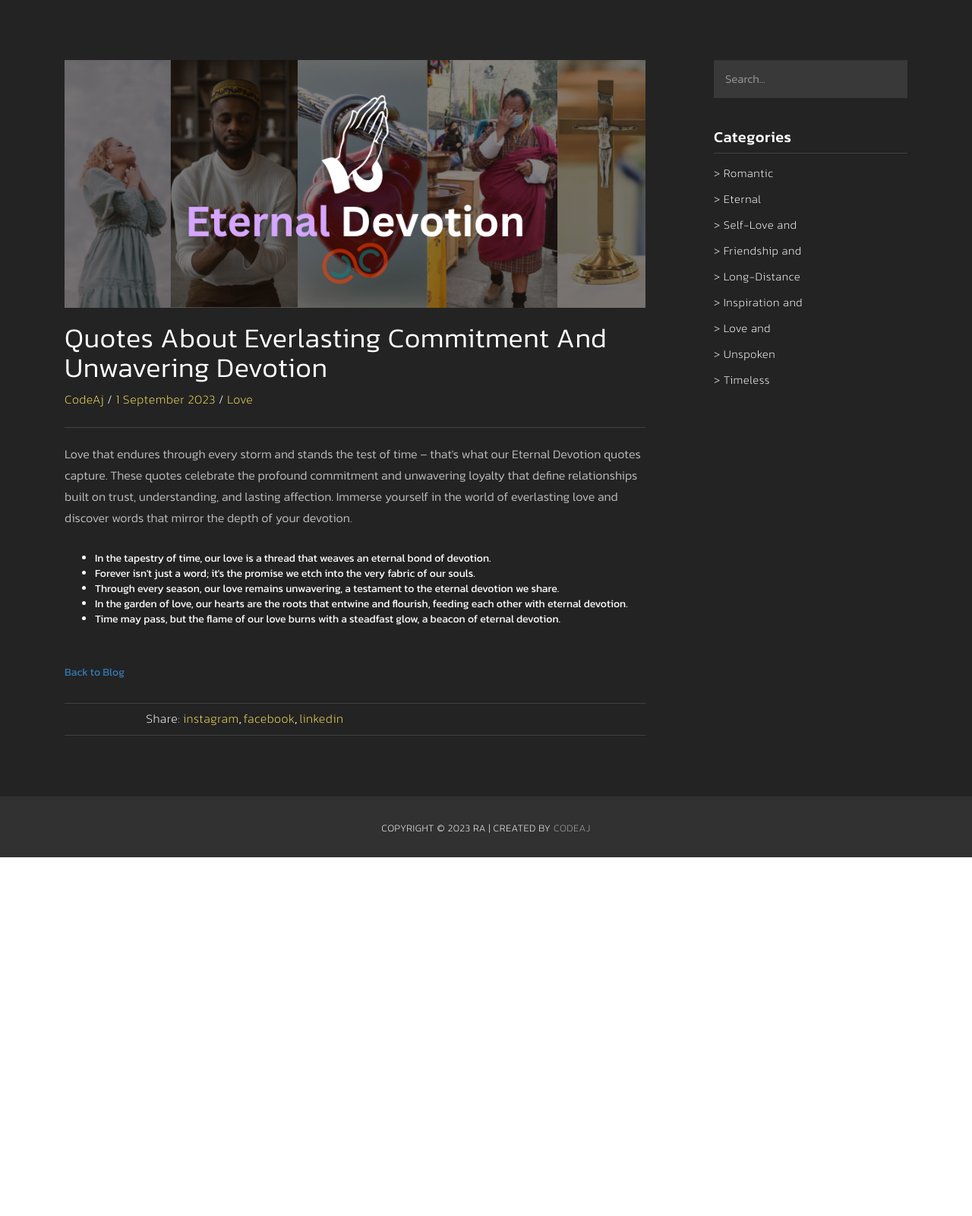
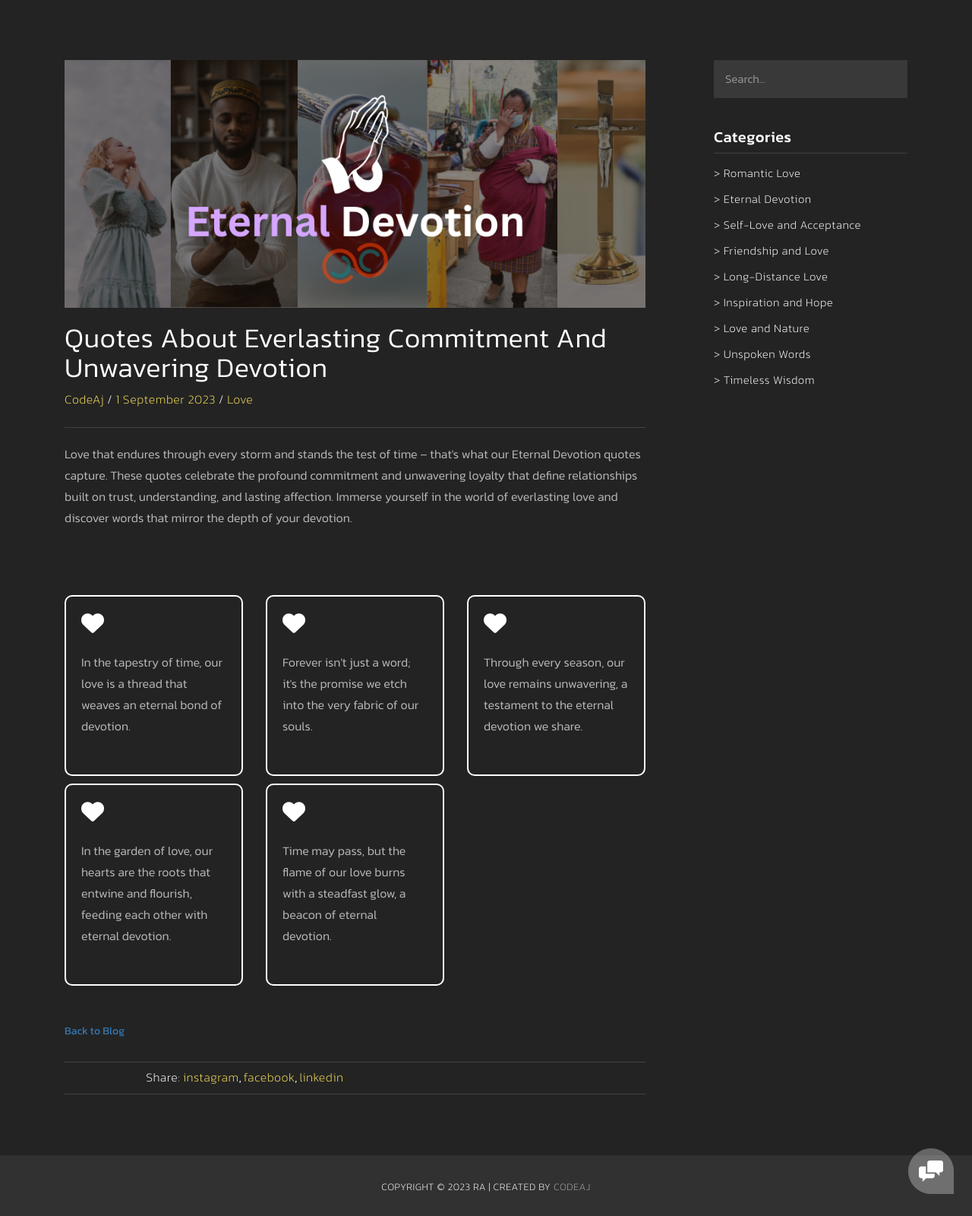
Before and after one commit to ajayoneness/RA, a Django app: a page that uses templates/index.html in a window 1280 px wide. Shown: the part 296-1896 px from the top of the page at 76% size. Run offline with Django 4.2, Linux system fonts and the light colour scheme; data comes from the database, SQL or seed files in the repository; both versions use the stored data as it was after the commit; some libraries are stand-ins or nearby versions.

Commit message:
change in ui

```diff
--- a/RA/urls.py
+++ b/RA/urls.py
@@ -4,11 +4,13 @@
 from django.conf.urls.static import static
 from django.contrib.staticfiles.urls import staticfiles_urlpatterns
 
+
 urlpatterns = [
     path('admin/', admin.site.urls),
     path('', include('you.urls')),
 ]
 
+
+
 urlpatterns += static(settings.MEDIA_URL,document_root=settings.MEDIA_ROOT)
-
 urlpatterns += staticfiles_urlpatterns()
--- /dev/null
+++ b/RA/views.py
@@ -0,0 +1,5 @@
+
+from django.shortcuts import render
+
+def custom_404_view(request, exception):
+    return render(request, '404.html', status=404)
--- a/templates/index.html
+++ b/templates/index.html
@@ -39,11 +39,16 @@
             </a>
         </div>
         <div class="menu-icon">
+
+
         <span></span>
       </div>
     </nav>
 
     {% block content %}
+
+
+
 
     <div id="video-container">
         <div class="video-overlay"></div>
--- a/templates/single-post.html
+++ b/templates/single-post.html
@@ -4,6 +4,39 @@
 
 {% load static %}
     {% block content %}
+
+    <link rel="stylesheet" href="https://cdnjs.cloudflare.com/ajax/libs/font-awesome/6.4.2/css/all.min.css" integrity="sha512-z3gLpd7yknf1YoNbCzqRKc4qyor8gaKU1qmn+CShxbuBusANI9QpRohGBreCFkKxLhei6S9CQXFEbbKuqLg0DA==" crossorigin="anonymous" referrerpolicy="no-referrer" />
+
+    <style>
+        .boxxx{
+
+            border-radius:10px;
+            transition : 1s;
+
+        }
+
+        .boxxx i{
+            color :white;
+            transition : 1s;
+        }
+
+        .boxxx p{
+            cursor: pointer;
+        }
+
+        .boxxx:hover{
+            background-color : rgba(255,0,0,0.1);
+        }
+
+        .boxxx:hover i{
+            color :red;
+            cursor: pointer;
+
+
+        }
+
+    </style>
+
 
     <div class="page-heading">
         <div class="container">
@@ -27,18 +60,33 @@
                                     <span><a href="#">CodeAj</a> / <a href="#">1 September 2023</a> / <a href="#">Love</a></span>
 
                                     <p>{{quotes.0.category.longdecription}}<p>
-                                    <ul style="color:white;">
-                                    {% for quote in quotes %}
 
-                                        <li>{{quote.quote}}</li>
+                                    <br>
 
-                                    {% endfor %}
-                                    </ul>
+                                    <div class="row">
+
+                                        {% for quote in quotes %}
+                                        <div class="col-md-6 col-lg-4 col-sm-12  " style="margin-bottom:10px;" >
+                                            <div class=" boxxx" style="border:2px solid white; padding: 20px;">
+                                                <i style="font-size: 30px;" class="fa-solid fa-heart"></i>
+                                                <p>
+                                                    {{quote.quote}}
+                                                </p>
+                                            </div>
+                                        </div>
+                                        {% endfor %}
+
+                                    </div>
+
+
+
 
 
                                     <br><br><a href="{% url 'index' %}">Back to Blog</a></p>
                                     <div class="tags-share">
                                         <div class="row">
+
+
 <!--                                            <div class="col-md-6">-->
 <!--                                                <ul class="tags">-->
 <!--                                                    <li>Tags:</li>-->
@@ -47,6 +95,8 @@
 <!--                                                    <li><a href="#">life is good</a></li>-->
 <!--                                                </ul>-->
 <!--                                            </div>-->
+
+
                                             <div class="col-md-6">
                                                 <ul class="share">
                                                     <li>Share:</li>
@@ -112,16 +162,24 @@
 <!--                            </li></a>-->
 <!--                        </ul>-->
 <!--                    </div>-->
+
+
                     <div class="categories">
                         <div class="sidebar-heding">
                             <h2>Categories</h2>
                         </div>
                         <ul>
                             {% for cat in categories %}
-                            <li><a href="/singlepage/{{cat.slug}}">> {{cat.name}}</a></li>
+                            <li><a href="/singlepage/{{cat.slug}}">> {{cat.name}} {{cat.lastname}}</a></li>
+
                             {% endfor %}
                         </ul>
                     </div>
+
+
+
+
+
 <!--                    <div class="latest-gallery">-->
 <!--                        <div class="sidebar-heding">-->
 <!--                            <h2>Latest Gallery</h2>-->
@@ -137,6 +195,7 @@
 <!--                            <li><a href="#"></a><img src="{% static 'img/latest_gallery_8.png' %}" alt=""></a></li>-->
 <!--                        </ul>-->
 <!--                    </div>-->
+
                 </div>
             </div>
         </div>
--- a/you/views.py
+++ b/you/views.py
@@ -2,8 +2,10 @@
 from .models import category,quotes,contactform
 
 
+
+
+
 def index(request):
-
     if request.method == "POST":
         try:
             name= request.POST['ra']
@@ -12,18 +14,14 @@
             form_name = request.POST['name']
             form_email = request.POST['email']
             form_message = request.POST['message']
-
             contactform(name=form_name,email=form_email, message=form_message).save()
-
-
-
-
 
     if request.session.get('stored_text', '') == 'radha':
         cat = category.objects.all()
         return render(request, 'index.html', {'category': cat})
     else:
-        return render(request,'test.html')
+        #return render(request,'test.html') For My Love
+        return render(request,'index.html')
 
 
 
```
Also changed, not shown: RA/settings.py (+4 -7 lines), templates/404.html (added, +24 -0 lines), db.sqlite3.
